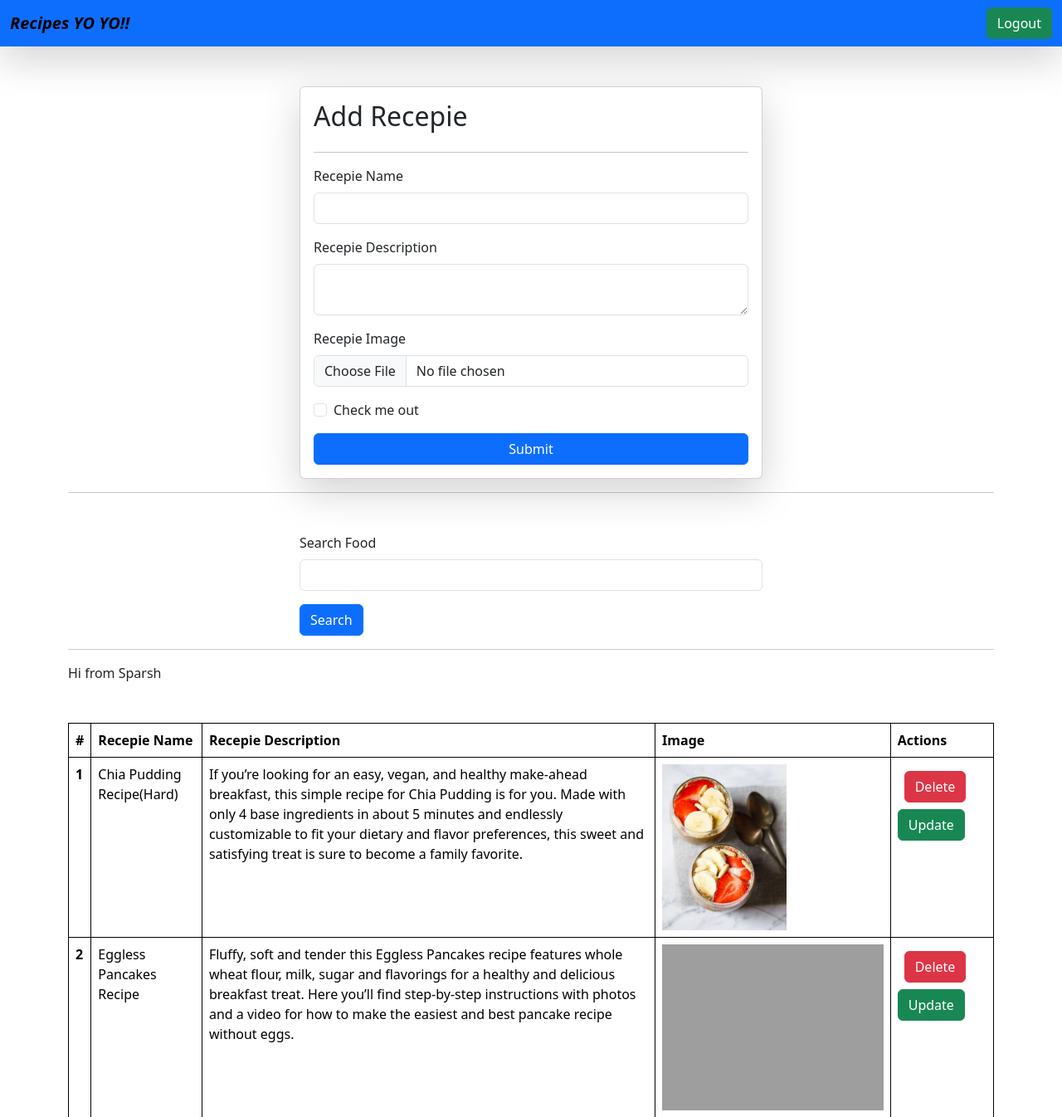
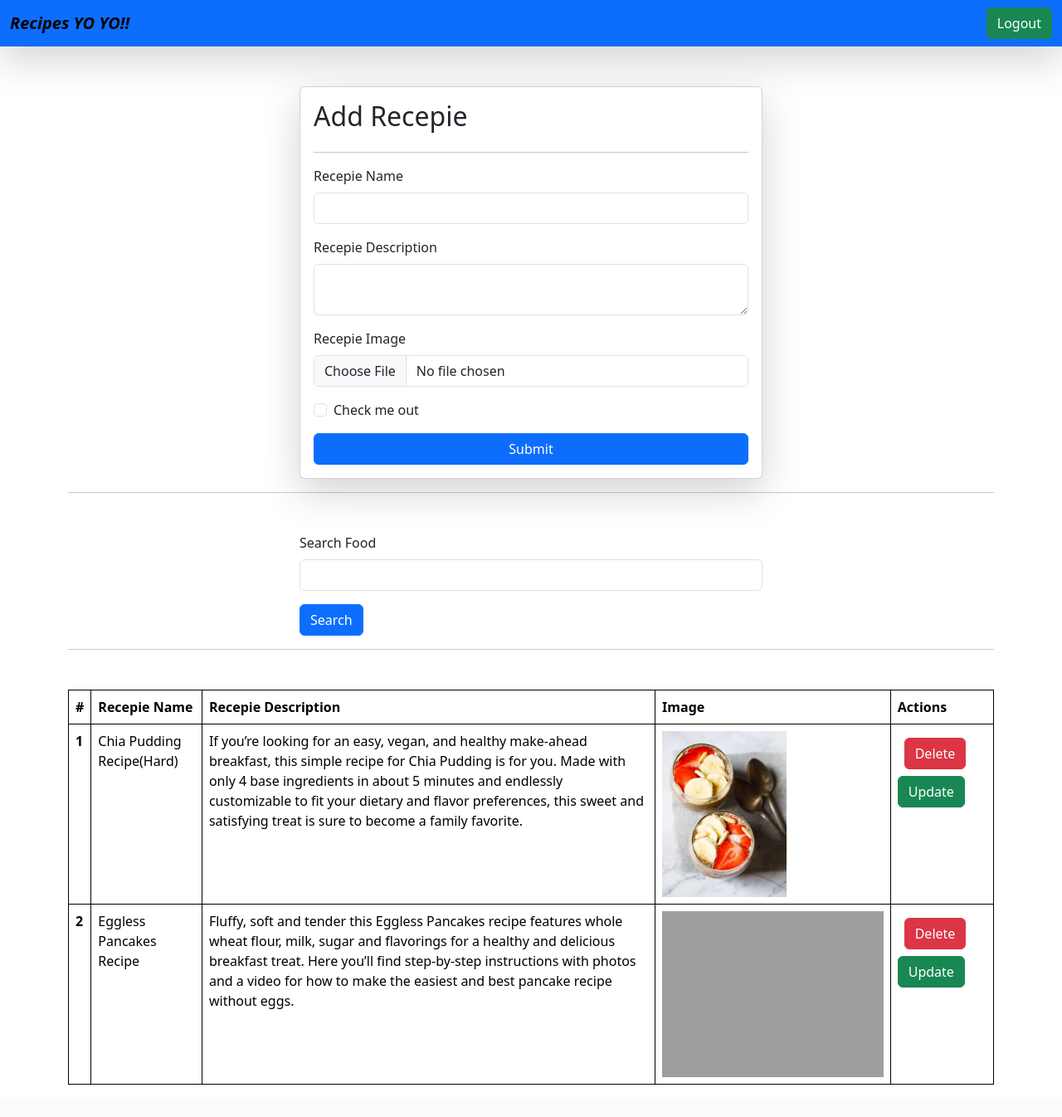
Before and after one commit to Sparsh52/RecipeAndStudent, a Django app: page /recepies in a window 1280 px wide. Shown: the top 1346 px of the page at 83% size. After the commit the page ends 1307 px from the top, so only its background shows below. Run offline with Django 4.2, Linux system fonts and the light colour scheme; a user stored in the database is signed in; data comes from the database, SQL or seed files in the repository; grey boxes are pictures that could not be loaded.

Commit message:
No merge

```diff
--- a/vege/templates/recepies.html
+++ b/vege/templates/recepies.html
@@ -48,7 +48,6 @@
     </thead>
     <tbody>
       <hr>
-      <p>Hi from Sparsh</p>
       {% for recepie in recepies %}
       <tr>
         <th scope="row">{{forloop.counter}}</th>
```
